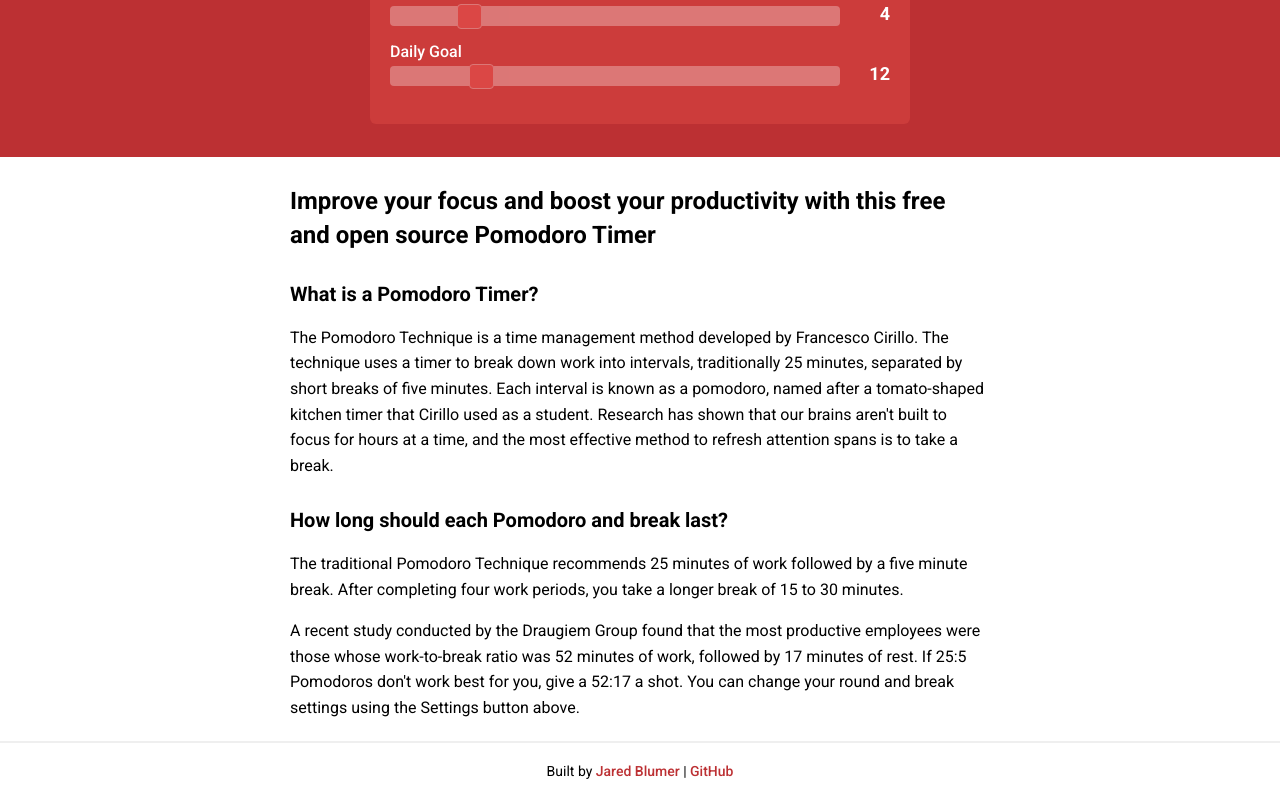
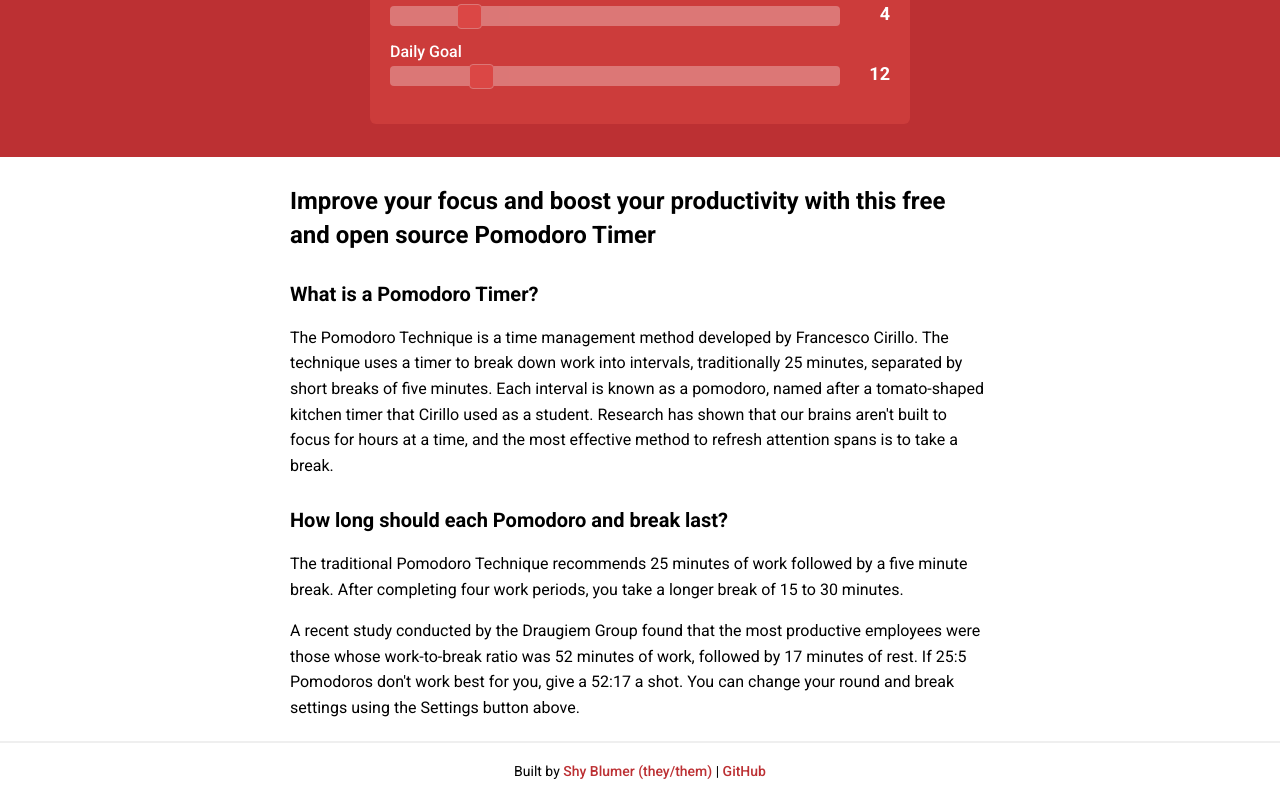
Before and after one commit to jaredblumer/freemodoro, a React (Create React App) app: page /settings in a window 1280 px wide. Shown: the part 296-1095 px from the top of the page. Built offline with nearby package versions, Linux system fonts and the light colour scheme.

Commit message:
Update author name to chosen name

```diff
--- a/src/components/Footer.js
+++ b/src/components/Footer.js
@@ -5,13 +5,13 @@ class Footer extends React.Component {
     return (
       <footer>
         Built by{" "}
-        <a className="footer-links" href="https://github.com/jaredblumer">
-          Jared Blumer
+        <a className="footer-links" href="https://github.com/shyblumer">
+          Shy Blumer (they/them)
         </a>
         {" | "}
         <a
           className="footer-links"
-          href="https://github.com/jaredblumer/freemodoro"
+          href="https://github.com/shyblumer/freemodoro"
         >
           GitHub
         </a>
```
